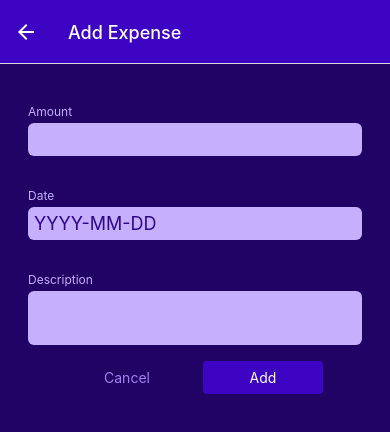
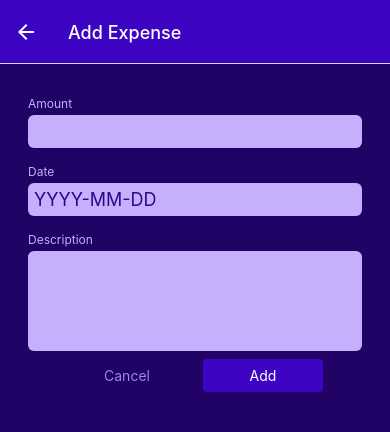
Before and after one commit to abdonofal911/ExpensesTracker, a React Native app: screen /ManageExpense in a window 390 px wide. Shown: the top 432 px of the page. Built offline with nearby package versions, Linux system fonts and the light colour scheme.

Commit message:
Changes to be committed: 	modified:   components/ManageExpense/ExpenseForm.js 	modified:   components/ManageExpense/Input.js

```diff
--- a/components/ManageExpense/ExpenseForm.js
+++ b/components/ManageExpense/ExpenseForm.js
@@ -18,6 +18,7 @@ const ExpenseForm = () => {
         Label="Date"
         TextInputConfig={{
           placeholder: "YYYY-MM-DD",
+          keyboardType: "decimal-pad",
           maxLength: 10,
           onChangeText: () => {},
         }}
--- a/components/ManageExpense/Input.js
+++ b/components/ManageExpense/Input.js
@@ -2,10 +2,15 @@ import { StyleSheet, Text, TextInput, View } from "react-native";
 import { GlobalStyles } from "../../constants/styles";
 
 const Input = ({ Label, TextInputConfig }) => {
+  const inputStyles = [styles.input];
+
+  if (TextInputConfig && TextInputConfig.multiline) {
+    inputStyles.push(styles.inputMultiline);
+  }
   return (
     <View style={styles.inputContainer}>
       <Text style={styles.Label}>{Label}</Text>
-      <TextInput style={styles.input} {...TextInputConfig} />
+      <TextInput style={inputStyles} {...TextInputConfig} />
     </View>
   );
 };
@@ -14,7 +19,7 @@ export default Input;
 const styles = StyleSheet.create({
   inputContainer: {
     marginHorizontal: 4,
-    marginVertical: 16,
+    marginVertical: 8,
   },
   Label: {
     fontSize: 12,
@@ -28,4 +33,8 @@ const styles = StyleSheet.create({
     fontSize: 18,
     color: GlobalStyles.colors.primary700,
   },
+  inputMultiline: {
+    minHeight: 100,
+    textAlignVertical: "top",
+  },
 });
```
